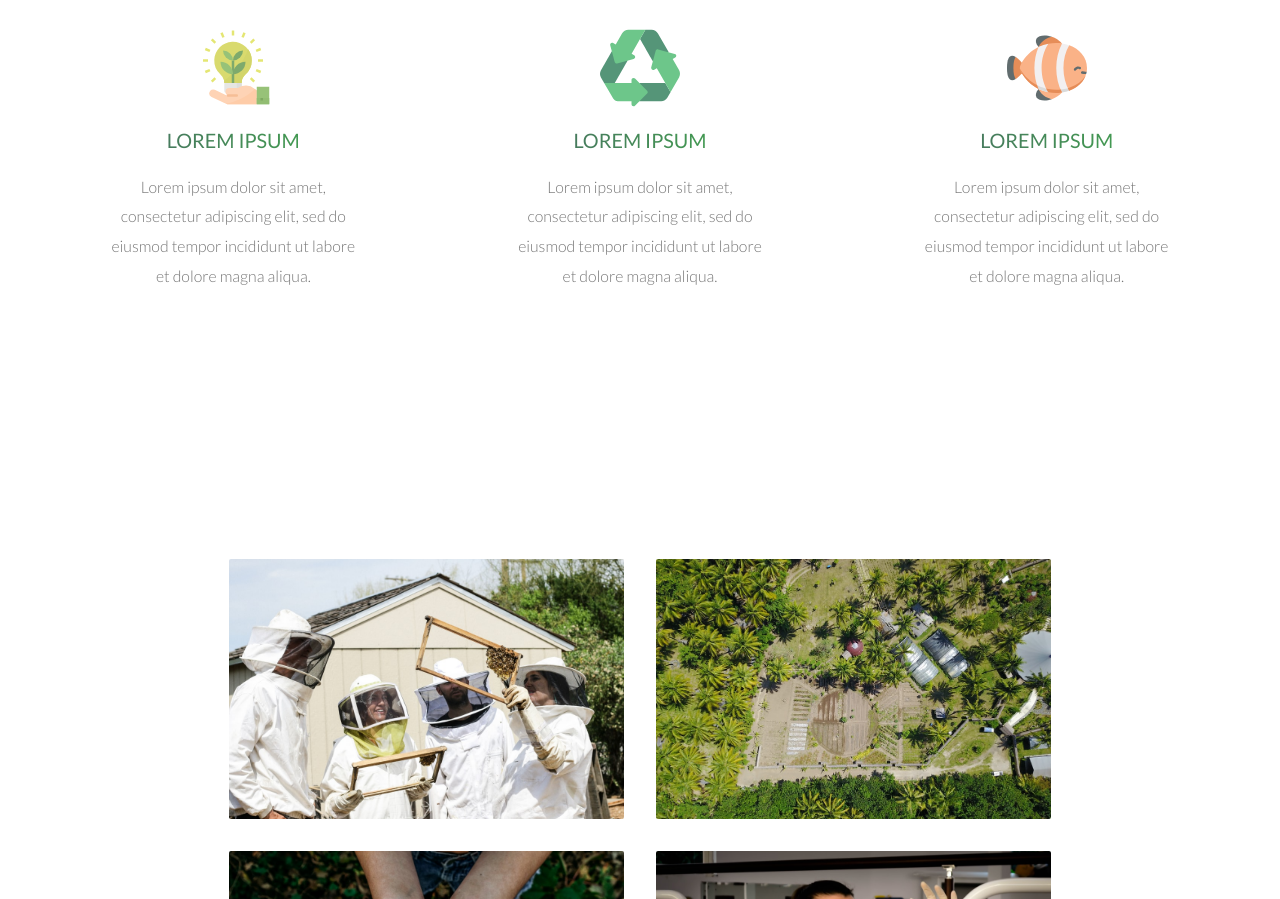
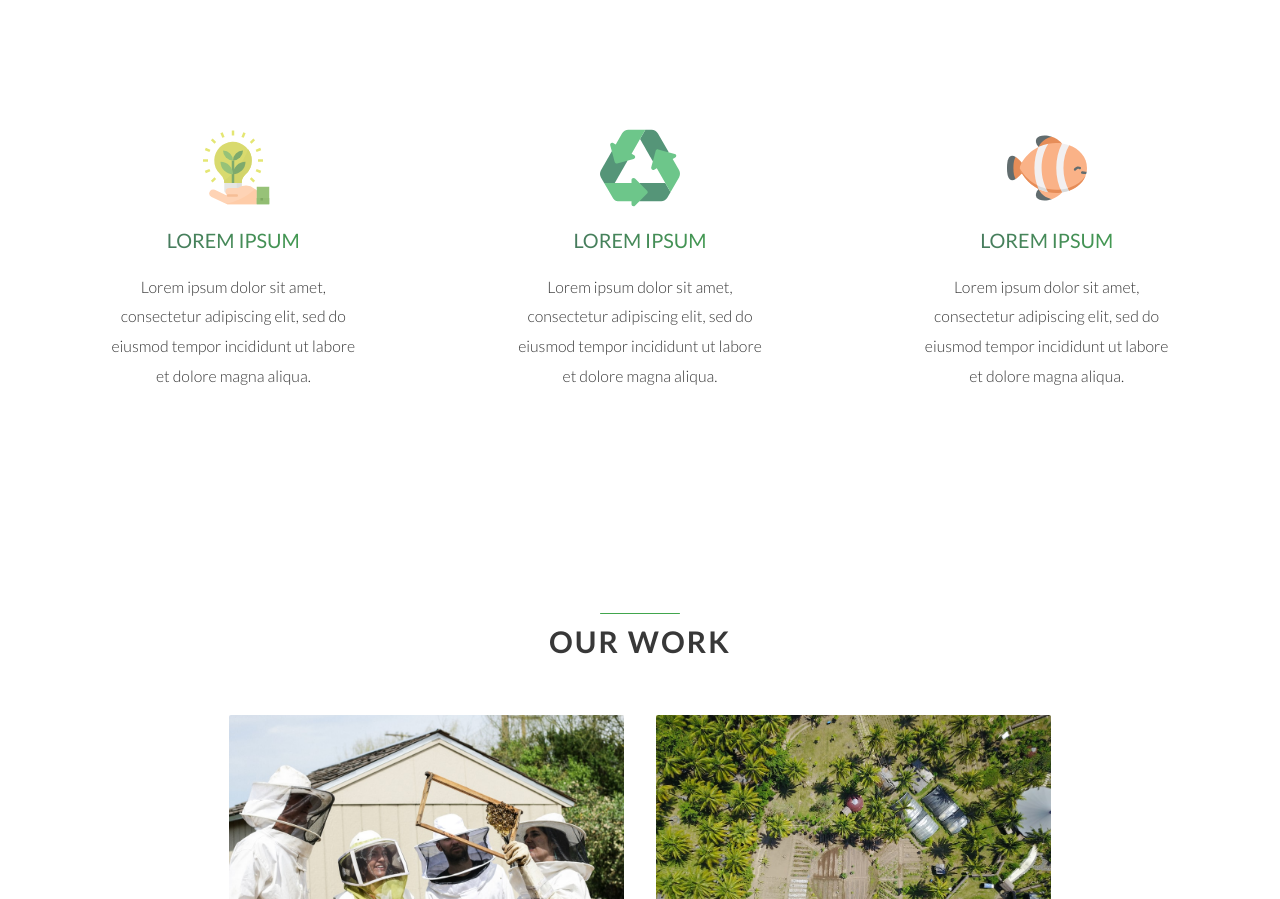
Before and after one commit to ewelina-slepko/website-template, a website: page public/index.html in a window 1280 px wide. Shown: the part 1531-2430 px from the top of the page. Drawn offline with Linux system fonts and the light colour scheme.

Commit message:
Added :before to our-work section

```diff
--- a/public/index.html
+++ b/public/index.html
@@ -68,6 +68,9 @@
             </div>
         </section>
         <section class="u-text-center">
+            <h1 class="heading-tertiary">
+                <span class="heading-tertiary-main">Our work</span>
+                </h2>
                 <div class="our-work-box">
                     <img src="img/gallery/people.jpg" alt="people" class="gallery-img">
                     <img src="img/gallery/green-landscape.jpg" alt="green-landscape" class="gallery-img">
--- a/public/sass/abstracts/_variables.scss
+++ b/public/sass/abstracts/_variables.scss
@@ -6,7 +6,7 @@ $color-primary-yellow: #EAD49D;
 $color-green-cold: #496e63;
 $color-green-warm: #41a64d;
 $color-green-light: #e6ede7;
-$color-gray: #777777;
+$color-gray: #383838;
 $color-gray-medium: #f0f0f0;
 $color-gray-light: #f8f8f8;
 $color-white: #ffffff;
--- a/public/sass/layouts/_alternatives.scss
+++ b/public/sass/layouts/_alternatives.scss
@@ -3,13 +3,14 @@
     flex-wrap: wrap;
     flex-direction: row;
     justify-content: space-around;
-    align-items: center;
-    height: 85vh;
+    align-items: flex-end;
+    height: 80vh;
     background-color: $color-white;
     background-size: cover;
     background-position: top;
     clip-path: polygon(0 0, 100% 15vh, 100% 100%, 0 85vh);
     position: relative;
+    margin-bottom: 80px;
 }
 
 .alternative-box{
--- a/public/sass/layouts/_our-work.scss
+++ b/public/sass/layouts/_our-work.scss
@@ -5,6 +5,28 @@
     width: 70%;
     margin: 0 auto;
 };
+
+.heading-tertiary{
+    text-transform: uppercase;
+    letter-spacing: 2px;
+    font-size: 3rem;
+    color: $color-gray;
+    padding: 40px;
+    &-main{
+        &:before{
+            content: "";
+            width: 80px;
+            height: 1px;
+            background-color: $color-green-warm;
+            left: 50%;
+            bottom: 10px;
+            position: relative;
+            display: block;
+            border-radius: 10px;
+            transform: translateX(-50%);
+        }
+    }
+}
 
 .gallery-img{
     flex: 1;
```
Also changed, not shown: public/css/style.css. Lines whose indentation alone changed are shown as unchanged.
